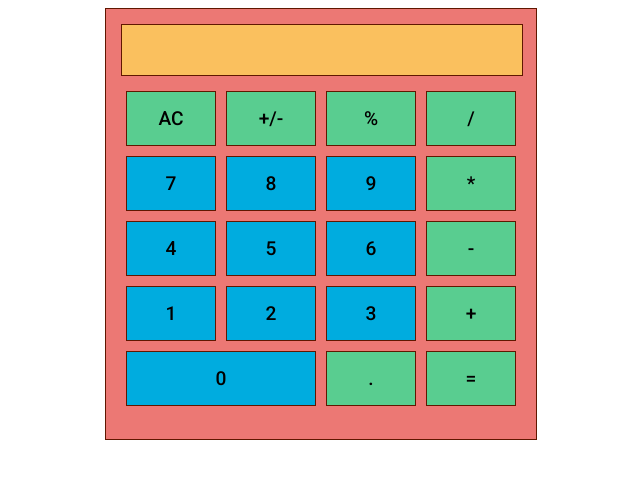
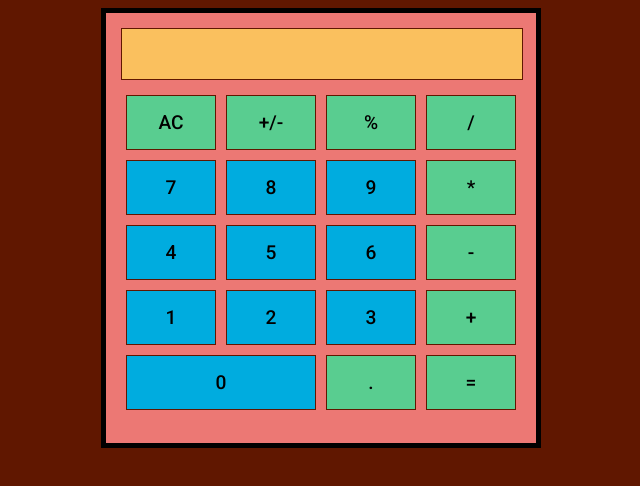
Before and after one commit to ehwus/calculator, a plain HTML site: page index.html in a window 1280 px wide. Shown: the whole page, without its empty margins (319-959 px from the left). Drawn offline with Linux system fonts and the light colour scheme.

Commit message:
added a bit more styling

```diff
--- a/index.html
+++ b/index.html
@@ -7,7 +7,7 @@
     <link rel="stylesheet" href="style.css">
     <script src="main.js" defer></script>
 </head>
-<body>
+<body class="page">
     <!-- Container for whole calculator -->
     <div class="container">
         <!-- Main display -->
--- a/style.css
+++ b/style.css
@@ -2,6 +2,10 @@
 
 * {
     font-family: 'Roboto', sans-serif;
+}
+
+.page {
+    background-color: #601700;
 }
 
 .container {
@@ -10,7 +14,7 @@
     max-width: 400px;
     height: 400px;
     background: #EC7874;
-    border: thin solid #601700;
+    border: thick solid black;
     padding: 15px;
 }
 .display {
```
